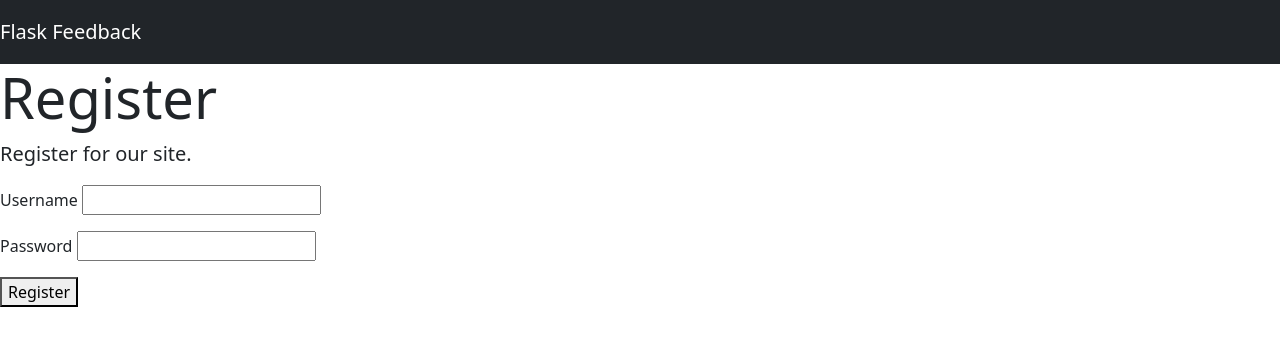
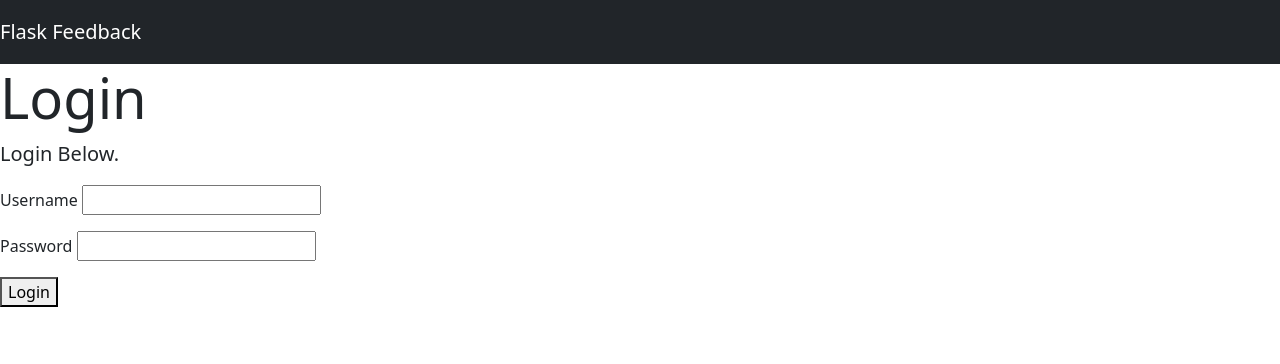
Before and after one commit to aubreyselamu/Flask-Feedback, a Flask app: page /login in a window 1280 px wide. Shown: the top 364 px of the page. Run offline with Flask 2, Linux system fonts and the light colour scheme; some libraries are stand-ins or nearby versions.

Commit message:
added UI for logging in

```diff
--- a/templates/login.html
+++ b/templates/login.html
@@ -1,8 +1,8 @@
 {% extends 'base.html' %}
 {% block content %}
 
-<h1 class="display-4">Register</h1>
-<p class="lead">Register for our site.</p>
+<h1 class="display-4">Login</h1>
+<p class="lead">Login Below.</p>
 
 <form method="POST">
 
@@ -15,12 +15,13 @@
     {{ field }}
 
     {% for error in field.errors %}
-    {{ error }}
+    <p class="form-text text-danger">{{ error }}</p>
+
     {% endfor %}
   </p>
   {% endfor %}
 
-  <button type="submit">Register</button>
+  <button type="submit">Login</button>
 
 </form>
 
```
